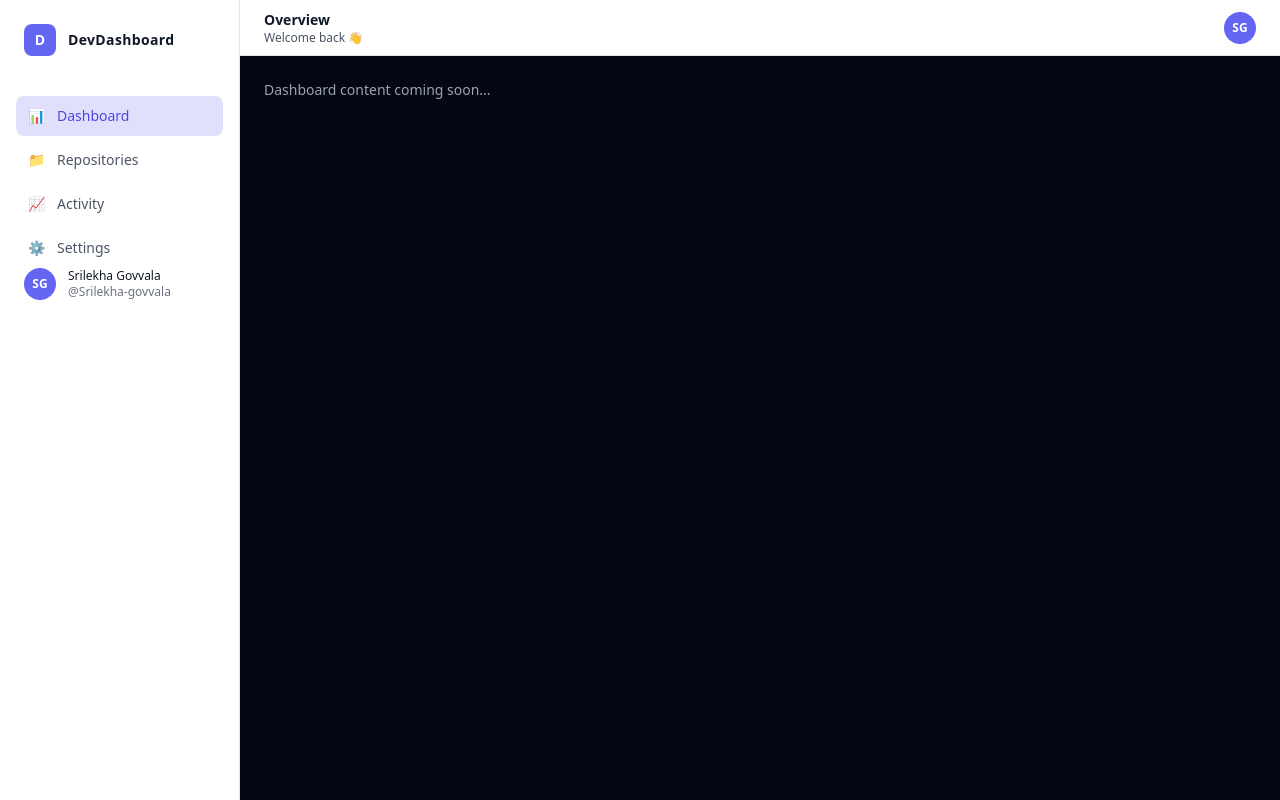
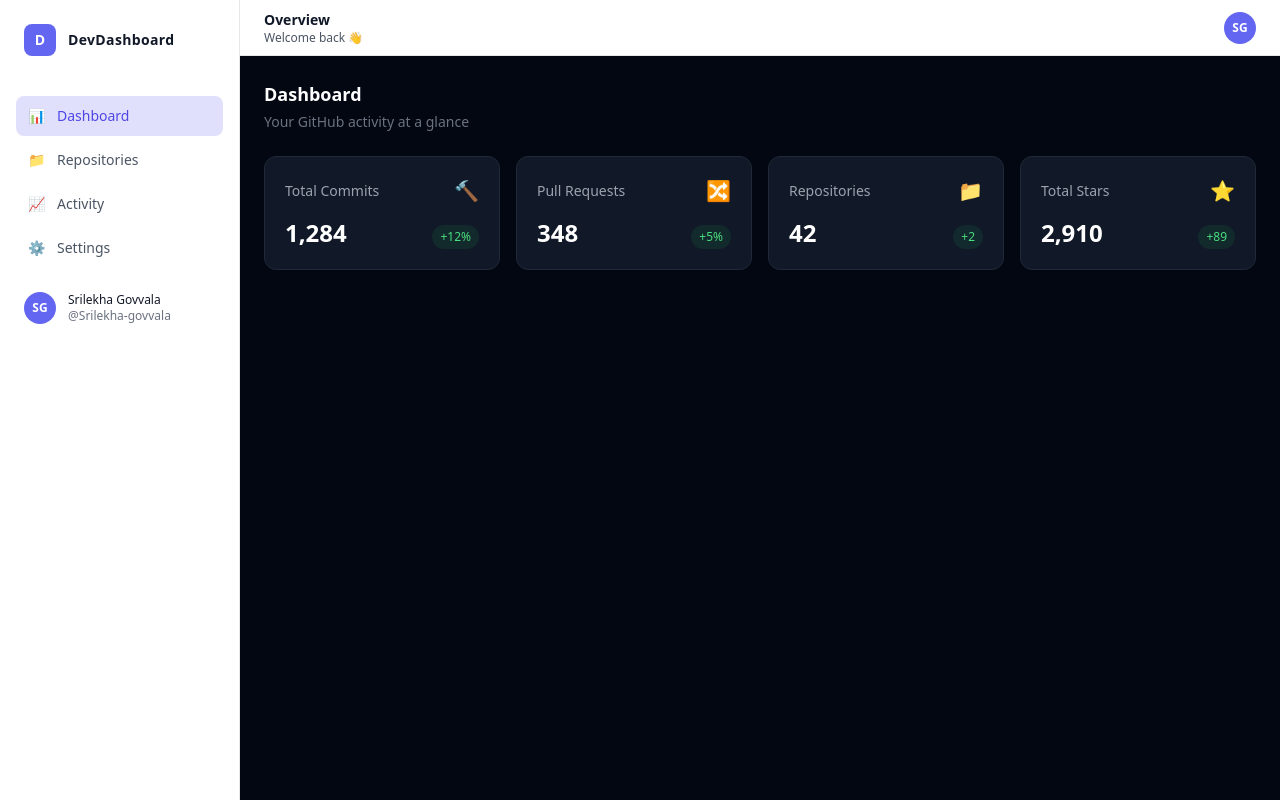
Before and after one commit to Srilekha-govvala/Projects-Vault, a React (Vite) app in the folder developer-dashboard/: page / in a window 1280 px wide. Built offline with nearby package versions, Linux system fonts and the light colour scheme.

Commit message:
#stats addition

```diff
--- a/developer-dashboard/src/App.jsx
+++ b/developer-dashboard/src/App.jsx
@@ -1,5 +1,6 @@
 import Sidebar from './components/Sidebar'
 import Navbar from './components/Navbar'
+import Dashboard from './pages/Dashboard'
 
 export default function App() {
   return (
@@ -8,7 +9,7 @@ export default function App() {
       <div className="flex flex-col flex-1">
         <Navbar />
         <main className="flex-1 p-6">
-          <p className="text-gray-400 text-sm">Dashboard content coming soon...</p>
+          <Dashboard />
         </main>
       </div>
     </div>
--- a/developer-dashboard/src/components/Sidebar.jsx
+++ b/developer-dashboard/src/components/Sidebar.jsx
@@ -23,7 +23,7 @@ export default function Sidebar() {
                         <span>{item.label}</span>
                     </button>
                 ))}
-            </nav>
+            </nav><br/>
             <div className="mt-auto px-2">
                 <div className="flex items-center gap-3">
                     <div className="w-8 h-8 rounded-full bg-indigo-500 flex items-center justify-center text-white text-xs font-bold">
--- a/developer-dashboard/src/components/StatsCard.jsx
+++ b/developer-dashboard/src/components/StatsCard.jsx
@@ -0,0 +1,30 @@
+export default function StatsCard({ title, value, change, icon }) {
+  const iconMap = {
+    commits: "🔨",
+    prs: "🔀",
+    repos: "📁",
+    stars: "⭐",
+  }
+
+  const isPositive = change.startsWith("+")
+
+  return (
+    <div className="bg-gray-900 border border-gray-800 rounded-xl p-5 flex flex-col gap-3 hover:border-indigo-500/40 transition-all duration-200">
+      <div className="flex items-center justify-between">
+        <span className="text-gray-400 text-sm font-medium">{title}</span>
+        <span className="text-xl">{iconMap[icon]}</span>
+      </div>
+
+      <div className="flex items-end justify-between">
+        <span className="text-white text-2xl font-bold">{value}</span>
+        <span className={`text-xs font-medium px-2 py-1 rounded-full ${
+          isPositive
+            ? "bg-green-500/10 text-green-400"
+            : "bg-red-500/10 text-red-400"
+        }`}>
+          {change}
+        </span>
+      </div>
+    </div>
+  )
+}
--- a/developer-dashboard/src/pages/Dashboard.jsx
+++ b/developer-dashboard/src/pages/Dashboard.jsx
@@ -0,0 +1,27 @@
+import { useSelector } from 'react-redux'
+import StatsCard from '../components/StatsCard'
+
+export default function Dashboard() {
+  const stats = useSelector(state => state.dashboard.stats)
+
+  return (
+    <div className="flex flex-col gap-6">
+      <div>
+        <h2 className="text-white font-semibold text-lg">Dashboard</h2>
+        <p className="text-gray-500 text-sm mt-1">Your GitHub activity at a glance</p>
+      </div>
+
+      <div className="grid grid-cols-1 sm:grid-cols-2 lg:grid-cols-4 gap-4">
+        {stats.map(stat => (
+          <StatsCard
+            key={stat.id}
+            title={stat.title}
+            value={stat.value}
+            change={stat.change}
+            icon={stat.icon}
+          />
+        ))}
+      </div>
+    </div>
+  )
+}
```
